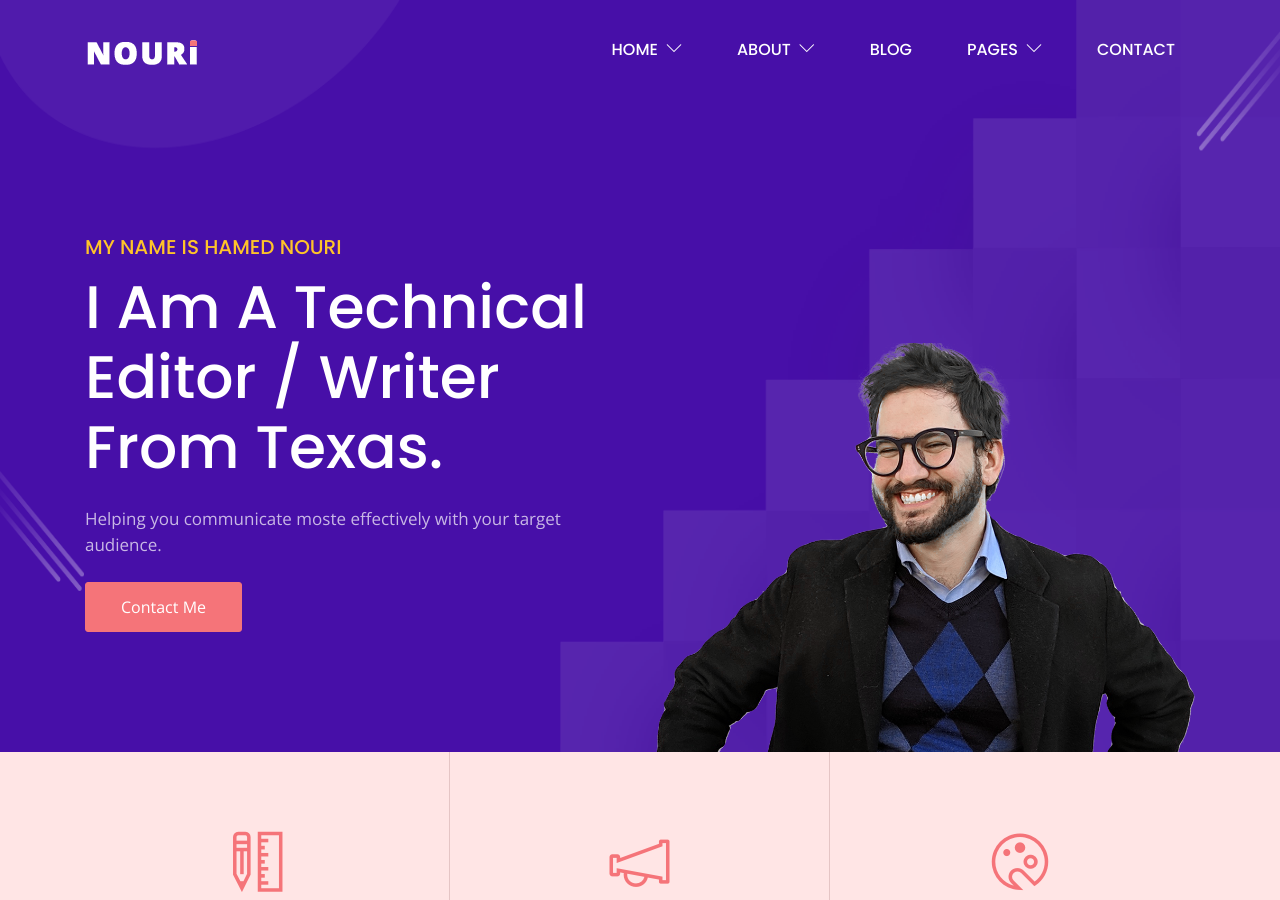
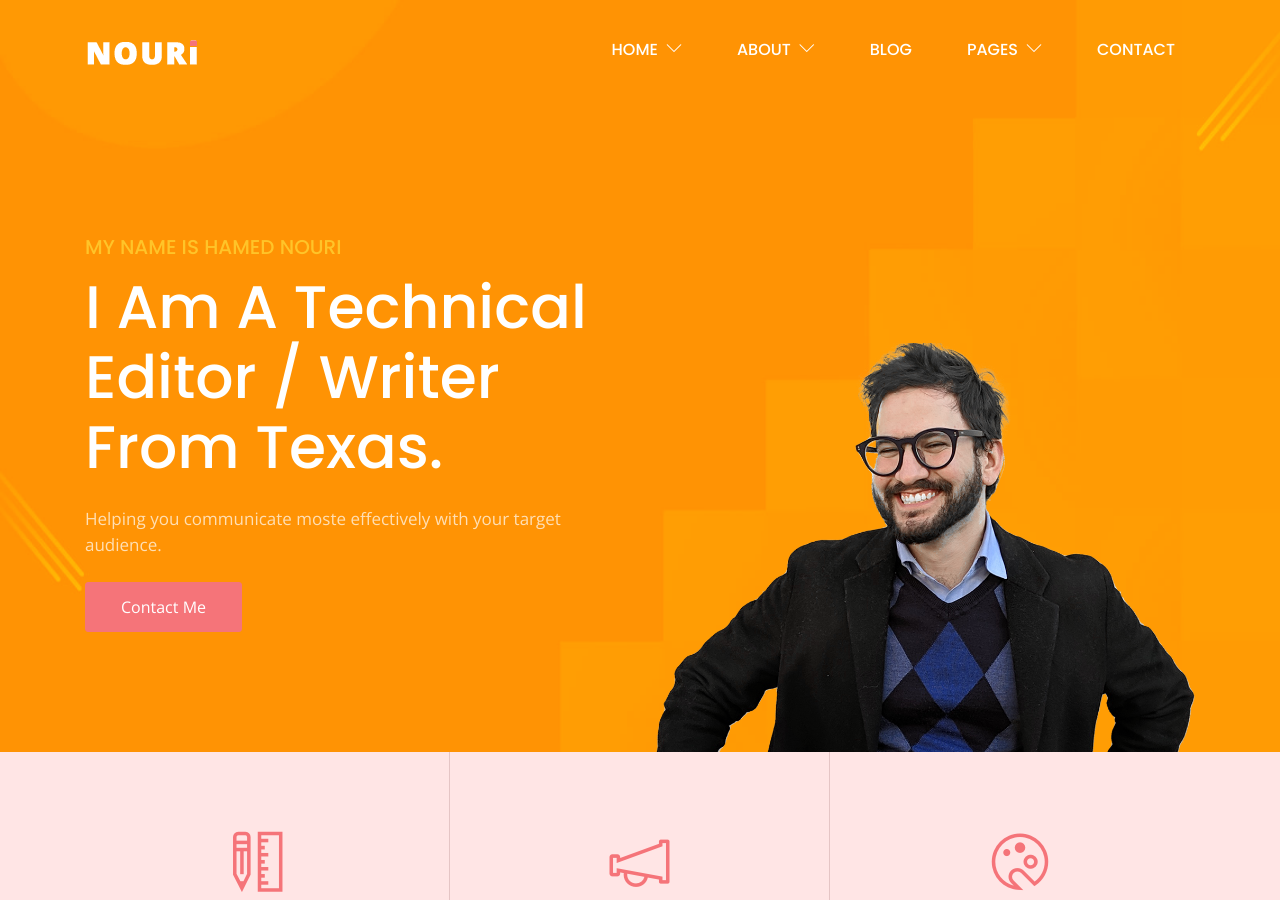
Before and after one commit to shsn/work, a Jekyll site: the page built from index.html, in a window 1280 px wide and 900 px high. Built offline with Jekyll 4.4.1, drawn with Linux system fonts in a browser that asks for light colours.

Commit message:
Update homepage_1.yml

```diff
--- a/_data/homepage_1.yml
+++ b/_data/homepage_1.yml
@@ -1,6 +1,6 @@
 ######################### Hero Area ##############################
 hero_area:
-  background_image : "/assets/images/bg/banner-2.png"
+  background_image : "/assets/images/bg/banner-22.png"
   subtitle: "MY NAME IS Hamed Nouri"
   title : "I am a technical <br>editor / writer <br>from Texas."
   content : "Helping you communicate moste effectively with your target audience."
```
